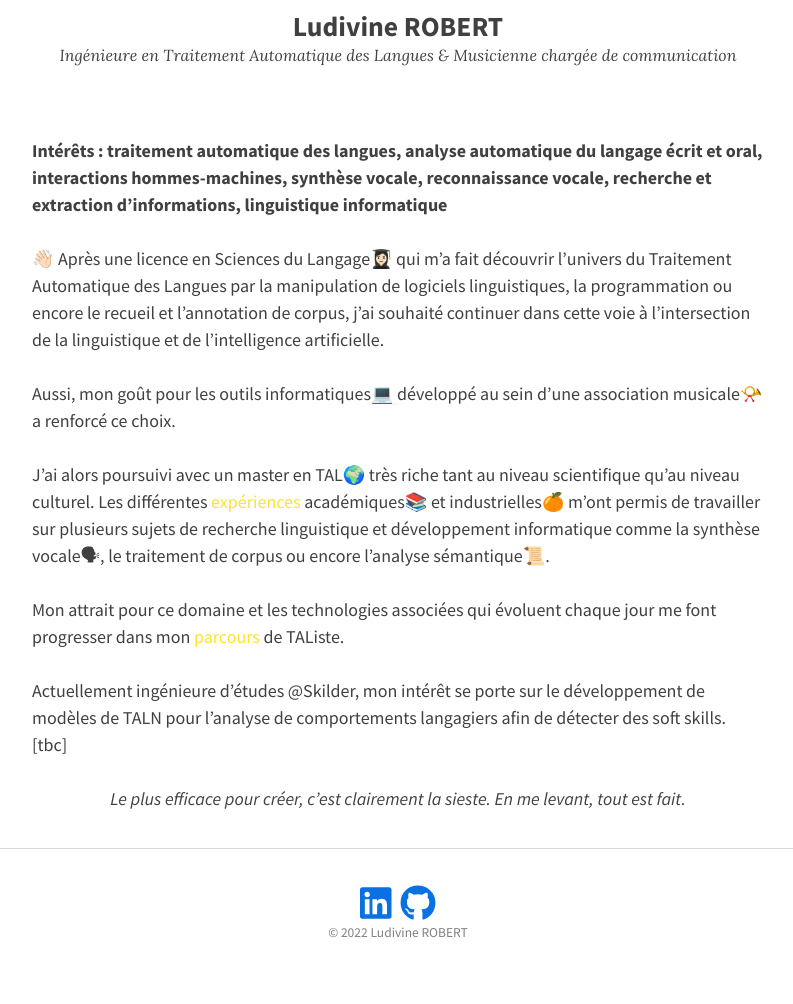
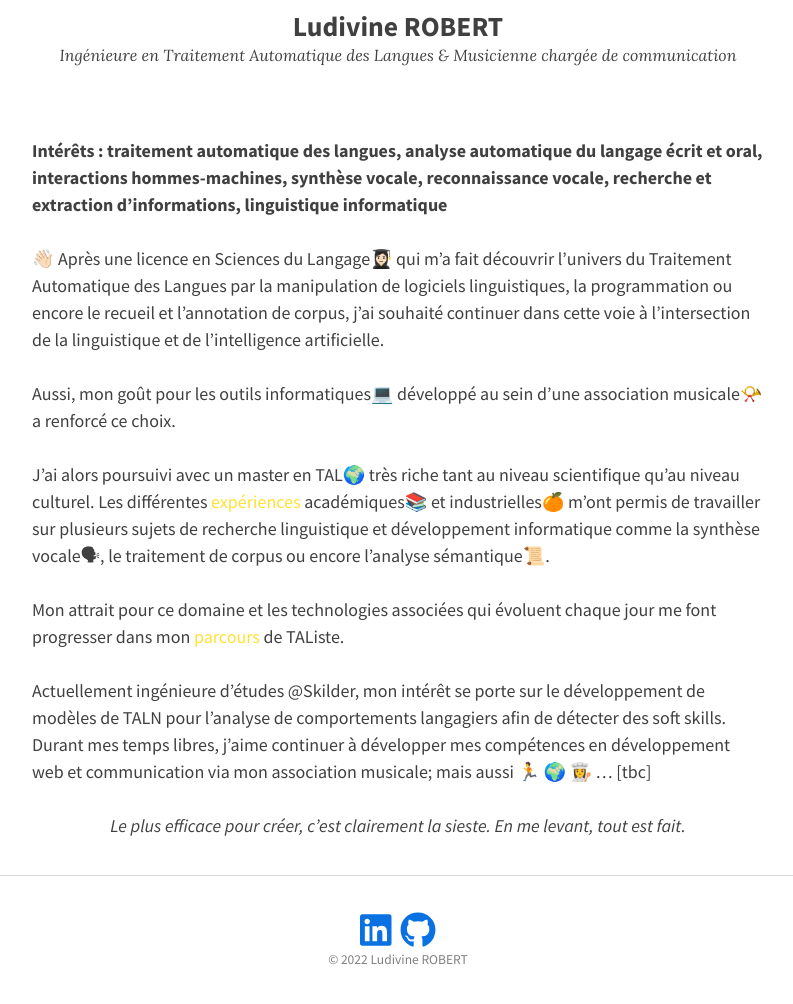
Before and after one commit to ludivinero/ludivinero.github.io, a Jekyll site: the page built from index.md, in a window 1280 px wide, cut to the strip 221-1263 px from the top of the page. Shown: the top 1004 px of the strip, without its empty margins (242-1035 px from the left). Built offline with Jekyll 4.4.1, drawn with Linux system fonts in a browser that asks for light colours; nearby versions of some CDN libraries.

Commit message:
Update index.md

```diff
--- a/index.md
+++ b/index.md
@@ -19,6 +19,7 @@ Les différentes <a href="https://ludivinero.github.io/page/" style="color:#ffe1
 Mon attrait pour ce domaine et les technologies associées qui évoluent chaque jour me font progresser dans mon <a href="https://ludivinero.github.io/page2/" style="color:#ffe135; text-decoration:none;">parcours</a> de TAListe.
 
 Actuellement ingénieure d'études @Skilder, mon intérêt se porte sur le développement de modèles de TALN pour l'analyse de comportements langagiers afin de détecter des soft skills.
+Durant mes temps libres, j'aime continuer à développer mes compétences en développement web et communication via mon association musicale; mais aussi 🏃‍ 🌍 👩‍🍳 ...
 [tbc]
 
 
```
